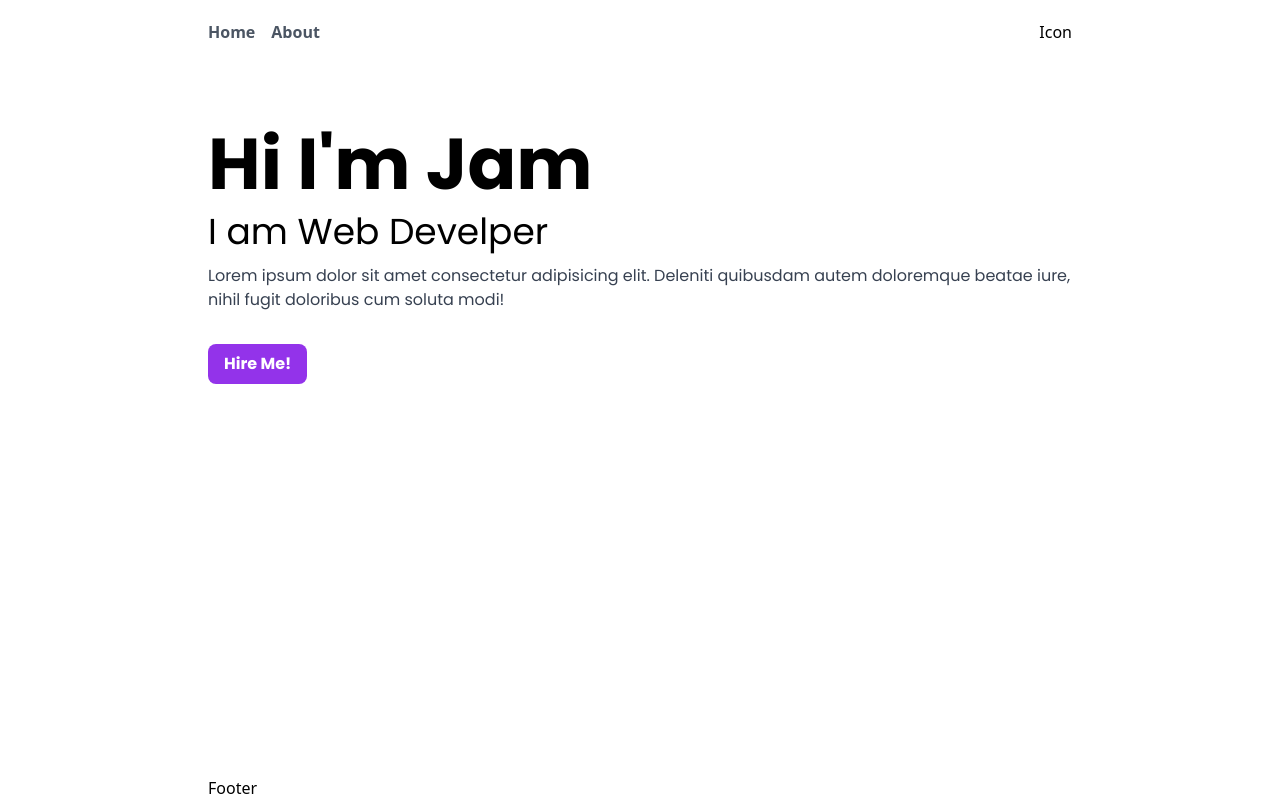
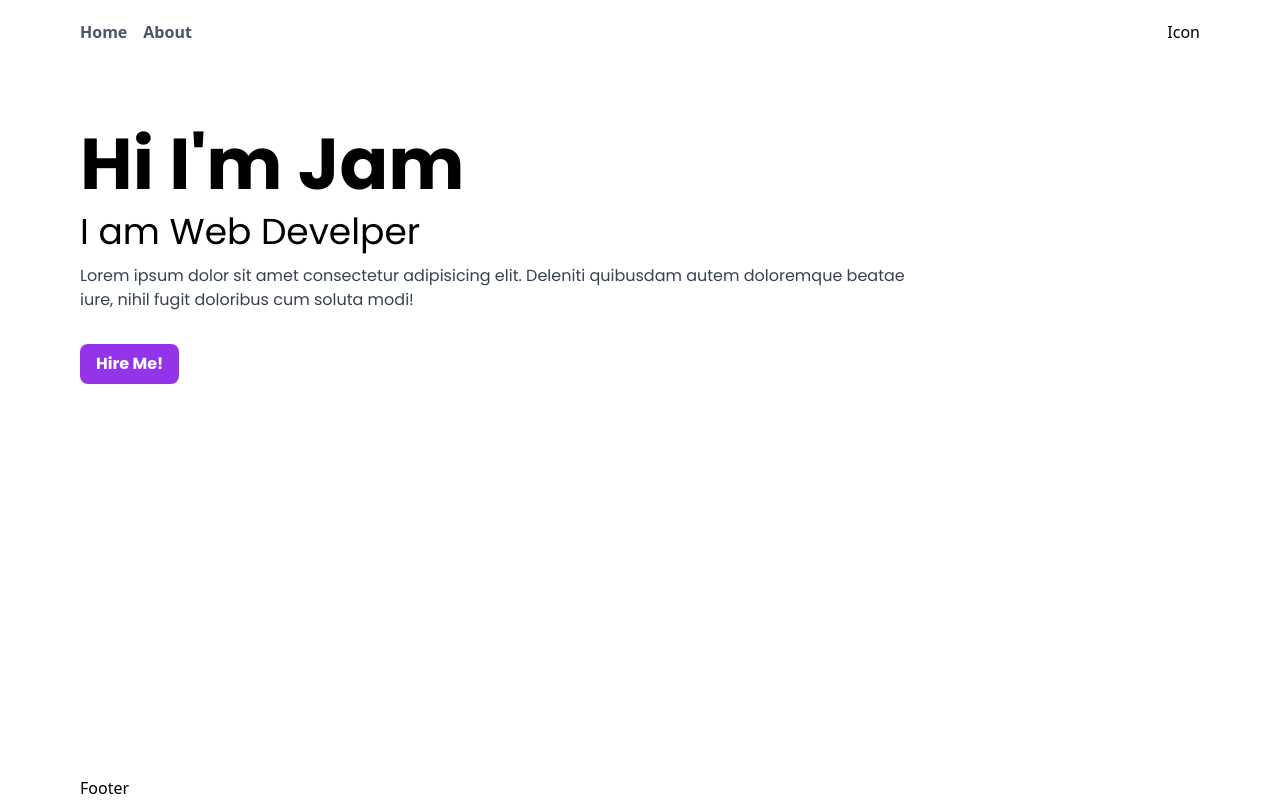
Before and after one commit to johncanero/johncanero-website, a Next.js app: page / in a window 1280 px wide. Built offline with nearby package versions, Linux system fonts and the light colour scheme.

Commit message:
Fix Hero Layout Width

```diff
--- a/sections/Header.tsx
+++ b/sections/Header.tsx
@@ -9,12 +9,12 @@ const Header = () => {
 
   return (
     <header className="h-16 flex items-center justify-between">
-      <ul className="flex gap-4 ">
+      <ul className="flex gap-4">
         {navigations.map((nav) => (
           // eslint-disable-next-line react/jsx-key
           <Link
             href={nav.path}
-            className="font-semibold text-gray-600 hover:text-gray-800"
+            className="font-semibold text-gray-600 hover:text-gray-00"
           >
             {nav.label}
           </Link>
--- a/sections/Hero.tsx
+++ b/sections/Hero.tsx
@@ -3,7 +3,7 @@ import React from "react";
 
 const Hero = () => {
   return (
-    <section className="mt-16 font-Poppins">
+    <section className="mt-16 font-Poppins mr-72">
       <h1 className="text-7xl font-bold">
         Hi I'm <span className="dark:text-purple-600">Jam</span>
       </h1>
--- a/styles/globals.css
+++ b/styles/globals.css
@@ -5,6 +5,6 @@
 /* Layer Base */
 @layer base {
     body {
-        @apply max-w-4xl mx-auto px-4;
+        @apply max-w-6xl mx-auto px-4 ;
     }
 }
--- a/tailwind.config.js
+++ b/tailwind.config.js
@@ -22,6 +22,11 @@ module.exports = {
       width: {
 
       },
+
+      margin: {
+
+
+      }
     },
     fontFamily: {
       Poppins: ['Poppins', 'sans-serif'],
```
